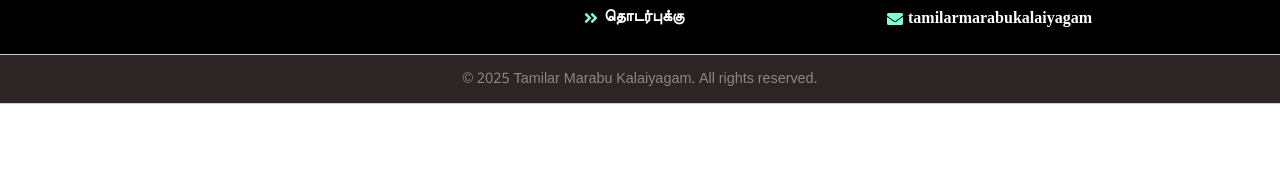
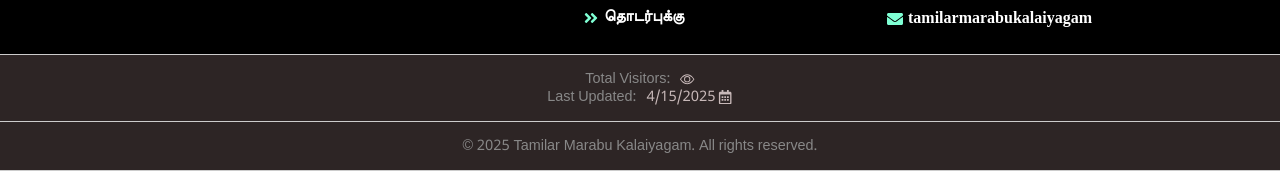
Before and after one commit to Harish20-01/SilambamWebsite, a React (Vite) app in the folder client/: page /gallery in a window 1280 px wide. Shown: the part 425-596 px from the top of the page. Built offline with nearby package versions, Linux system fonts and the light colour scheme; no server answers.

Commit message:
footer visit count added

```diff
--- a/client/src/Footer.jsx
+++ b/client/src/Footer.jsx
@@ -2,6 +2,7 @@
 import {NavLink} from 'react-router-dom';
 import {FaAngleDoubleRight, FaMapMarkerAlt,FaEnvelope,FaInstagram,FaMobileAlt,FaYoutube, FaFacebook} from 'react-icons/fa';
 import './Styles/footer.css'
+import FooterVisitCount from './SubComponents/FooterVisitCount';
 const Footer = () => {
   return (
     <div>
@@ -76,6 +77,7 @@
             </div>
         </div>
       </div>
+      <FooterVisitCount/>
       <div class="footer-copyright">
          © 2025 Tamilar Marabu Kalaiyagam. All rights reserved.
       </div>
--- a/client/src/Pages/image.jsx
+++ b/client/src/Pages/image.jsx
@@ -2,6 +2,7 @@
 import axios from 'axios';
 import '../Styles/SubComponentsStyles/imageGalleryStyle.css';
 import Processing from '../../assets/Processing';
+import { FaTimes } from 'react-icons/fa';
 
 const ImageGallery = () => {
   const [Images, setImages] = useState([]);
@@ -125,7 +126,7 @@
             onClick={closeFullScreen}
             title="Close the Window"
           >
-            X
+            <FaTimes/>
           </button>
 
           <button
--- a/client/src/Styles/footer.css
+++ b/client/src/Styles/footer.css
@@ -144,3 +144,16 @@
   font-family: 'Noto Sans Tamil', sans-serif;
 
 }
+
+.footer-visitCount div{
+    display: flex;
+    align-items: center;
+    justify-content: center;
+}
+.footer-visitCount div span{
+    color:rgb(199, 184, 184);
+    display: flex;
+    align-items: center;
+    gap:3px;
+    padding-left: 10px;
+}
--- /dev/null
+++ b/client/src/SubComponents/FooterVisitCount.jsx
@@ -0,0 +1,13 @@
+import React from 'react'
+import { FaRegCalendarAlt } from 'react-icons/fa';
+import { BsEye } from 'react-icons/bs';
+const FooterVisitCount = () => {
+  return (
+    <div className='footer-copyright footer-visitCount' style={{borderBottom:"none"}}>
+      <div>Total Visitors:<span>{sessionStorage.getItem("visitCount")}<BsEye/></span></div>
+      <div>Last Updated:<span>{new Date().toLocaleDateString()}<FaRegCalendarAlt/></span></div>
+    </div>
+  )
+}
+
+export default FooterVisitCount
```
